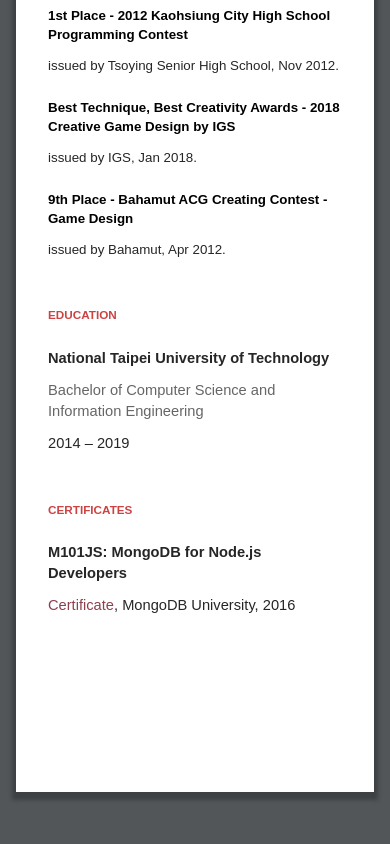
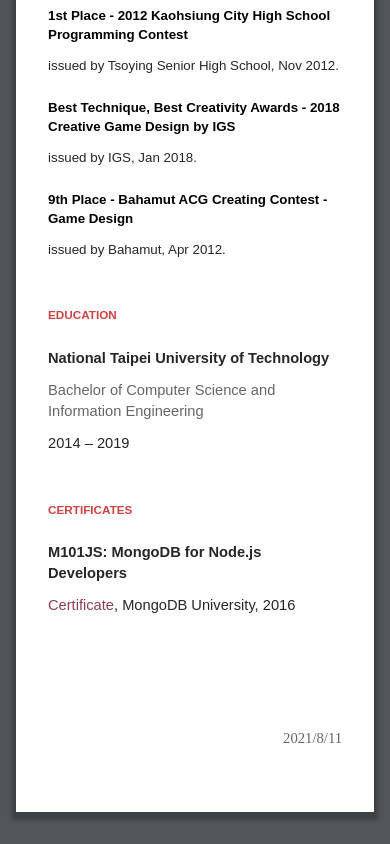
Before and after one commit to HaoCherHong/resume.lucher.club, a website: page public/index.html in a window 390 px wide. Shown: the part 2101-2945 px from the top of the page. Drawn offline with Linux system fonts and the light colour scheme.

Commit message:
add footer

```diff
--- a/public/index.html
+++ b/public/index.html
@@ -191,6 +191,7 @@
             </div>
           </div>
         </div> -->
+        <footer>2021/8/11</footer>
       </div>
     </div>
   </body>
--- a/public/styles.css
+++ b/public/styles.css
@@ -59,7 +59,14 @@ body {
   max-width: 900px;
   min-height: 90vh;
   margin: 32px 0;
-  padding: 128px 64px;
+  padding: 128px 64px 64px 64px;
+}
+
+footer {
+  color: #666666;
+  font-family: "Times New Roman", Times, serif;
+  margin-top: 64px;
+  text-align: right;
 }
 
 .row {
@@ -131,7 +138,12 @@ body {
   }
 
   .page {
-    padding: 128px 32px;
+    padding: 128px 32px 64px 32px;
+  }
+
+  footer {
+    margin-top: 64px;
+    text-align: right;
   }
 
   .row {
```
